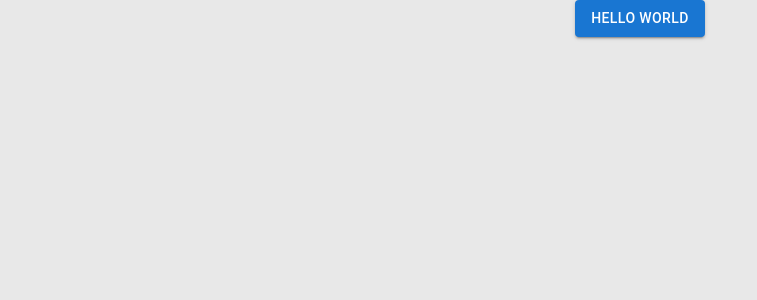
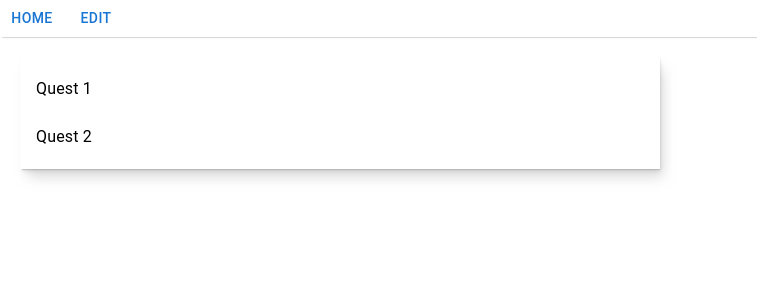
Before and after one commit to Nikurasuu/rdr2quest, a React (Create React App) app: page / in a window 1280 px wide. Shown: the top 300 px of the page, without its empty margins (0-757 px from the left). Built offline with nearby package versions, Linux system fonts and the light colour scheme.

Commit message:
Added NavBar and QuestList

```diff
--- a/package.json
+++ b/package.json
@@ -12,6 +12,7 @@
     "react": "^18.2.0",
     "react-dom": "^18.2.0",
     "react-scripts": "5.0.1",
+    "react-window": "^1.8.8",
     "web-vitals": "^2.1.4"
   },
   "scripts": {
--- a/src/App.css
+++ b/src/App.css
@@ -1,10 +1,35 @@
 .App {
-  background-color: #e8e8e8;
-  min-height: 100vh;
-  display: flex;
-  flex-direction: column;
-  align-items: center;
-  justify-content: left;
-  font-size: calc(10px + 2vmin);
-  color: rgb(22, 22, 22);
+
 }
+
+.NavBar {
+  box-shadow: var(--shadow-elevation-low);
+}
+
+.QuestList{
+  width: 50%;
+  margin: 20px 20px;
+  box-shadow: var(--shadow-elevation-medium);
+}
+
+:root {
+  --shadow-color: 0deg 0% 63%;
+  --shadow-elevation-low:
+    0.3px 0.5px 0.7px hsl(var(--shadow-color) / 0.34),
+    0.4px 0.8px 1px -1.2px hsl(var(--shadow-color) / 0.34),
+    1px 2px 2.5px -2.5px hsl(var(--shadow-color) / 0.34);
+  --shadow-elevation-medium:
+    0.3px 0.5px 0.7px hsl(var(--shadow-color) / 0.36),
+    0.8px 1.6px 2px -0.8px hsl(var(--shadow-color) / 0.36),
+    2.1px 4.1px 5.2px -1.7px hsl(var(--shadow-color) / 0.36),
+    5px 10px 12.6px -2.5px hsl(var(--shadow-color) / 0.36);
+  --shadow-elevation-high:
+    0.3px 0.5px 0.7px hsl(var(--shadow-color) / 0.34),
+    1.5px 2.9px 3.7px -0.4px hsl(var(--shadow-color) / 0.34),
+    2.7px 5.4px 6.8px -0.7px hsl(var(--shadow-color) / 0.34),
+    4.5px 8.9px 11.2px -1.1px hsl(var(--shadow-color) / 0.34),
+    7.1px 14.3px 18px -1.4px hsl(var(--shadow-color) / 0.34),
+    11.2px 22.3px 28.1px -1.8px hsl(var(--shadow-color) / 0.34),
+    17px 33.9px 42.7px -2.1px hsl(var(--shadow-color) / 0.34),
+    25px 50px 62.9px -2.5px hsl(var(--shadow-color) / 0.34);
+}
--- a/src/App.js
+++ b/src/App.js
@@ -1,10 +1,12 @@
 import './App.css';
-import Button from '@mui/material/Button';
+import NavBar from './components/NavBar';
+import QuestList from './components/QuestList.tsx';
 
 function App() {
   return (
     <div className="App">
-      <Button variant="contained">Hello World</Button>
+      <NavBar />
+      <QuestList />
     </div>
   );
 }
--- /dev/null
+++ b/src/components/NavBar.js
@@ -0,0 +1,12 @@
+import Button from '@mui/material/Button';
+
+function NavBar() {
+  return (
+    <div className="NavBar">
+      <Button variant="text">Home</Button>
+      <Button variant="text">Edit</Button>
+    </div>
+  );
+}
+
+export default NavBar;
--- /dev/null
+++ b/src/components/QuestList.tsx
@@ -0,0 +1,31 @@
+import React from "react";
+import ListItem from "@mui/material/ListItem";
+import ListItemButton from "@mui/material/ListItemButton";
+import ListItemText from "@mui/material/ListItemText";
+import { List } from "@mui/material";
+import Box from '@mui/material/Box';
+
+function QuestList() {
+  return (
+    <div className="QuestList">
+
+      <List>
+        <Box>
+            <ListItem disablePadding>
+              <ListItemButton>
+                <ListItemText primary="Quest 1" />
+              </ListItemButton>
+            </ListItem>
+
+            <ListItem disablePadding>
+              <ListItemButton>
+                <ListItemText primary="Quest 2" />
+              </ListItemButton>
+            </ListItem>
+          </Box>
+        </List>
+    </div>
+  );
+}
+
+export default QuestList;
```
Also changed, not shown: 1 other file (tests, documents, lock files or other folders).
